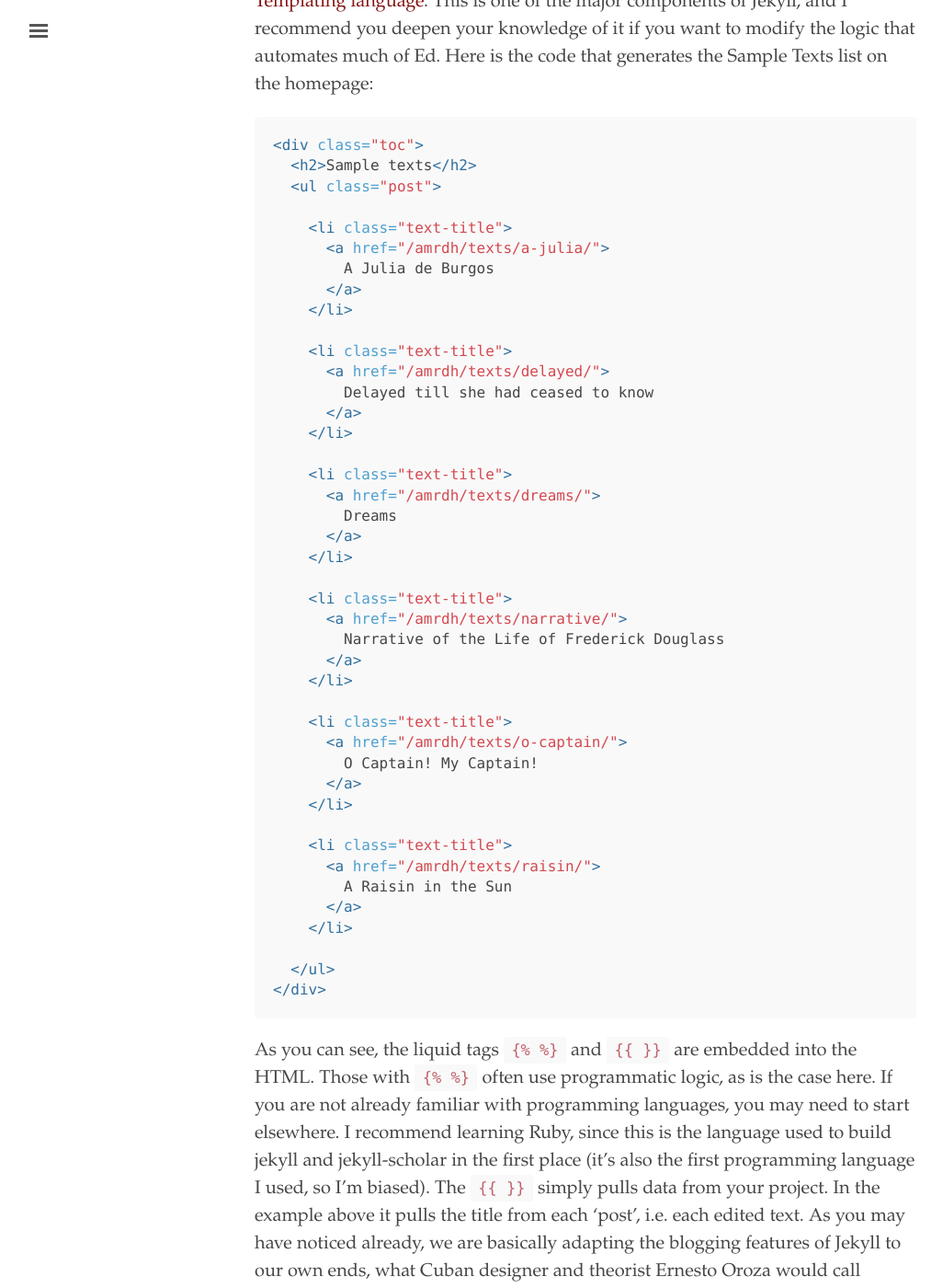
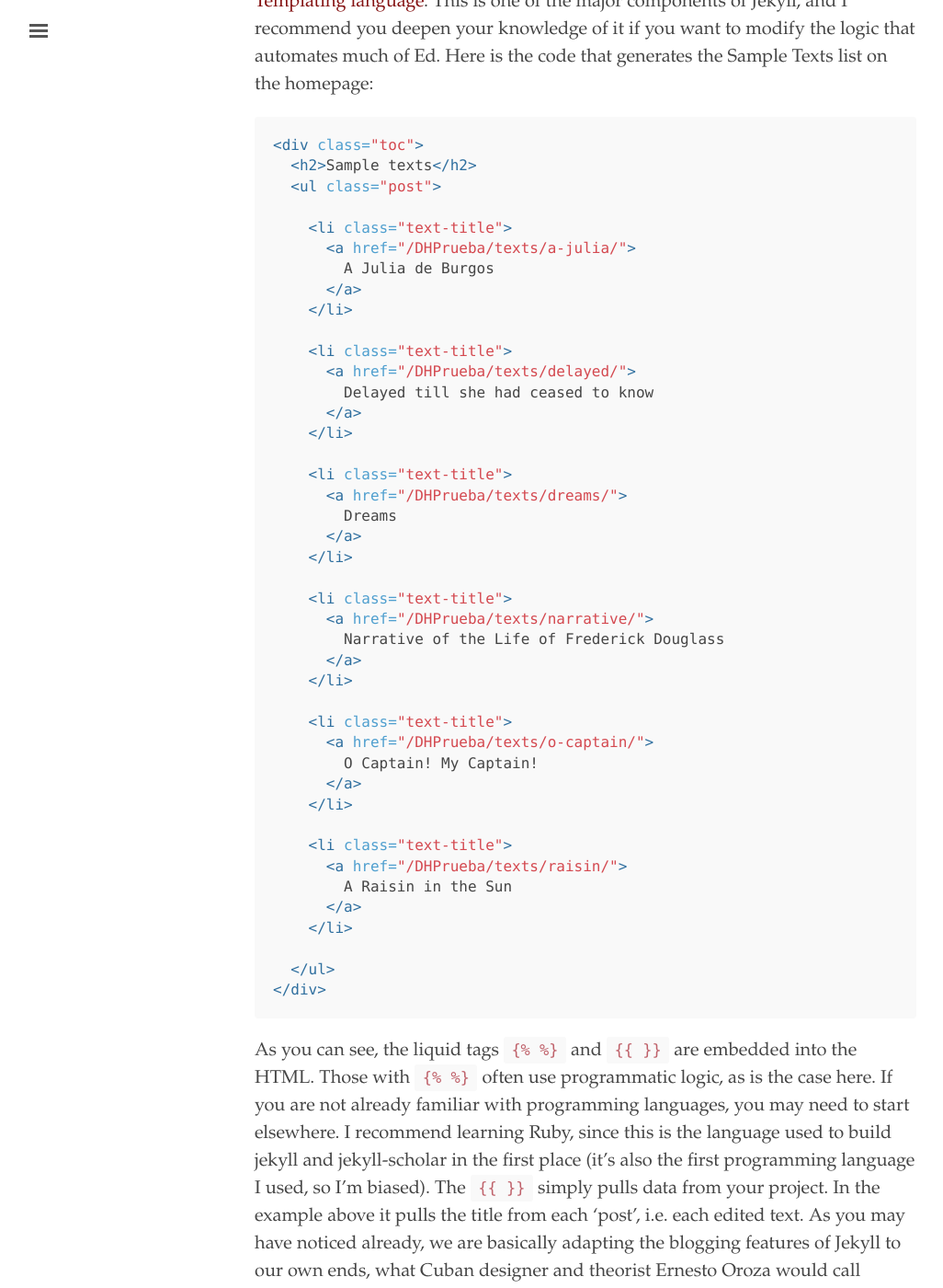
Before and after one commit to Alejamar26/prueba, a Jekyll site: the page built from documentation.md, in a window 1280 px wide and 1400 px high, scrolled down 17712 px. Shown: the whole window at 92% size, without its empty margins (3-1029 px from the left). Built offline with Jekyll 4.4.1, drawn with Linux system fonts in a browser that asks for light colours; some of the changed text lies outside the part shown.

Commit message:
Update _config.yml

```diff
--- a/_config.yml
+++ b/_config.yml
@@ -1,11 +1,11 @@
 # Built with Jekyll 3.6.0
 
 # Setup
-title:               "DH Prueba"
+title:               "DHPrueba"
 tagline:             'a jekyll theme for minimal editions'
 description:         'Ed is a Jekyll theme designed for textual editors based on minimal computing principles, and focused on legibility and flexibility.'
 url:                 ''
-baseurl:             '/amrdh'
+baseurl:             '/DHPrueba'
 
 # About/contact
 author:
```
